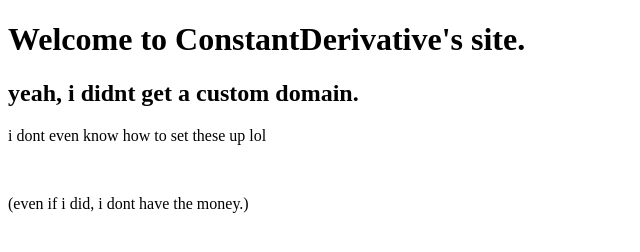
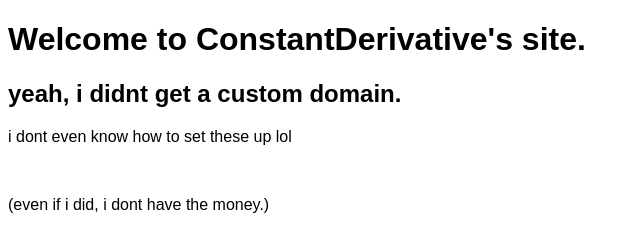
Before and after one commit to ConstantDerivative/ConstantDerivative.github.io, a plain HTML site: page index.html in a window 1280 px wide. Shown: the whole page, without its empty margins (0-640 px from the left). Drawn offline with Linux system fonts and the light colour scheme.

Commit message:
Added a stylesheet
ye

```diff
--- /dev/null
+++ b/css/style.css
@@ -0,0 +1,3 @@
+body {
+	font-family: sans-serif
+}
--- a/index.html
+++ b/index.html
@@ -1,6 +1,7 @@
 <!DOCTYPE html>
 <html>
 <head>
+<link rel="stylesheet" href="css/style.css">
 <title>Hi. This is my site.</title>
 </head>
 <body>
```
